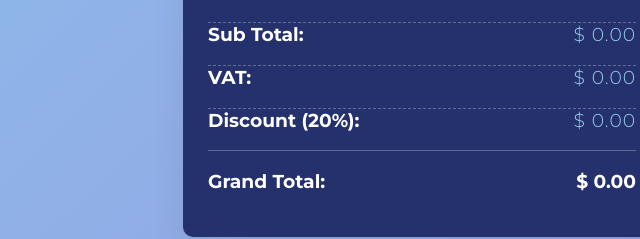
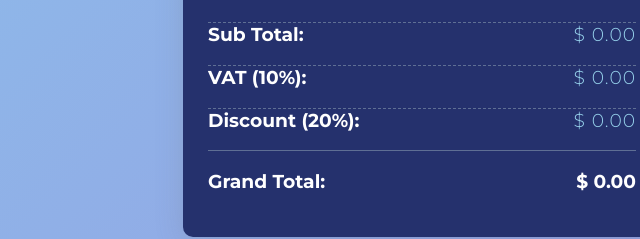
Before and after one commit to Thymadonakh/ZPOIN-Calculator, a plain HTML site: page index.html in a window 1280 px wide. Shown: the part 543-782 px from the top of the page, 218-858 px from the left. Drawn offline with Linux system fonts and the light colour scheme.

Commit message:
Update index.html

```diff
--- a/index.html
+++ b/index.html
@@ -48,7 +48,7 @@
             <h3 ><span class="sub-total">$ 0.00</span></h3>
           </div>
           <div class="amount-item">
-            <h3 >VAT: </h3>
+            <h3 >VAT (10%): </h3>
             <h3><span class="vat"> $ 0.00</span></h3>
           </div>
           <div class="amount-item">
```
